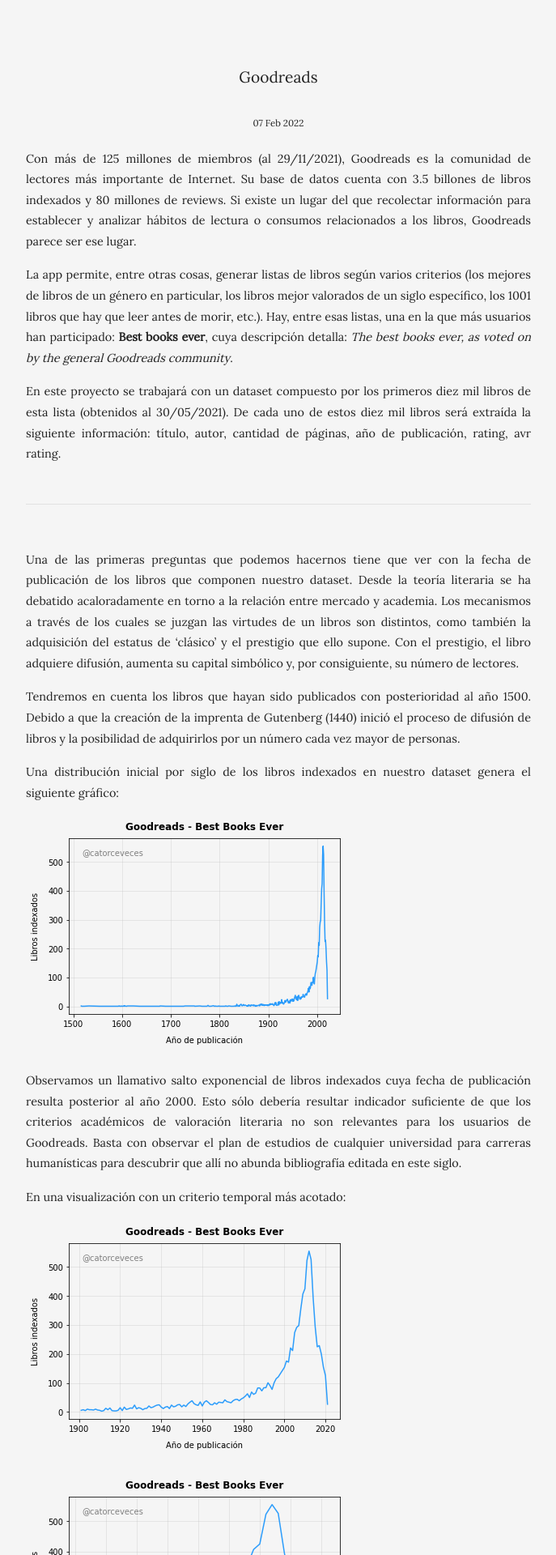
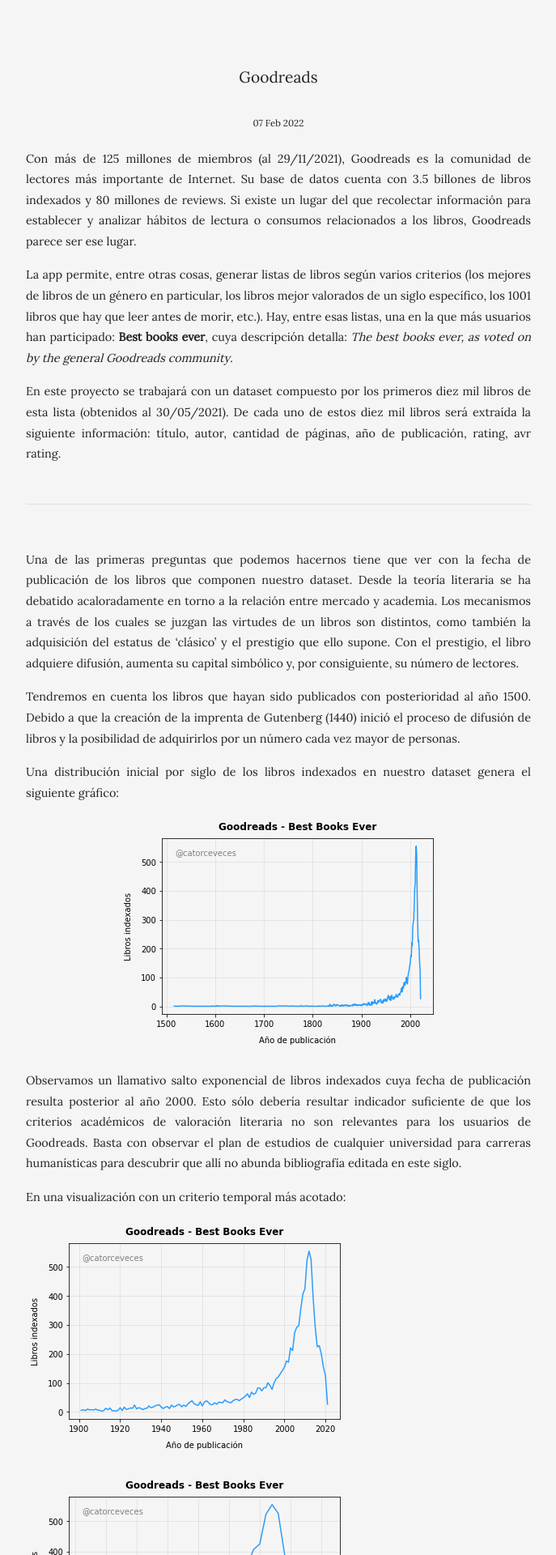
Before and after one commit to catorceveces/catorceveces.github.io, a Jekyll site: the page built from _posts/2022-02-07-goodreads.md, in a window 1280 px wide. Shown: the top 1920 px of the page at 81% size, without its empty margins (296-983 px from the left). Built offline with Jekyll 4.4.1, drawn with Linux system fonts in a browser that asks for light colours; nearby versions of some CDN libraries; library files that are not in the unit come from our copies.

Commit message:
Align Test

```diff
--- a/_posts/2022-02-07-goodreads.md
+++ b/_posts/2022-02-07-goodreads.md
@@ -19,7 +19,9 @@
 
 Una distribución inicial por siglo de los libros indexados en nuestro dataset genera el siguiente gráfico:
 
+<p align='center'>
 <img class="u-max-full-width" src="{{ "/assets/images/001_books_since_1500.png" | relative_url }}">
+</p>
 
 Observamos un llamativo salto exponencial de libros indexados cuya fecha de publicación resulta posterior al año 2000. Esto sólo debería resultar indicador suficiente de que los criterios académicos de valoración literaria no son relevantes para los usuarios de Goodreads. Basta con observar el plan de estudios de cualquier universidad para carreras humanísticas para descubrir que allí no abunda bibliografía editada en este siglo.
 
```
